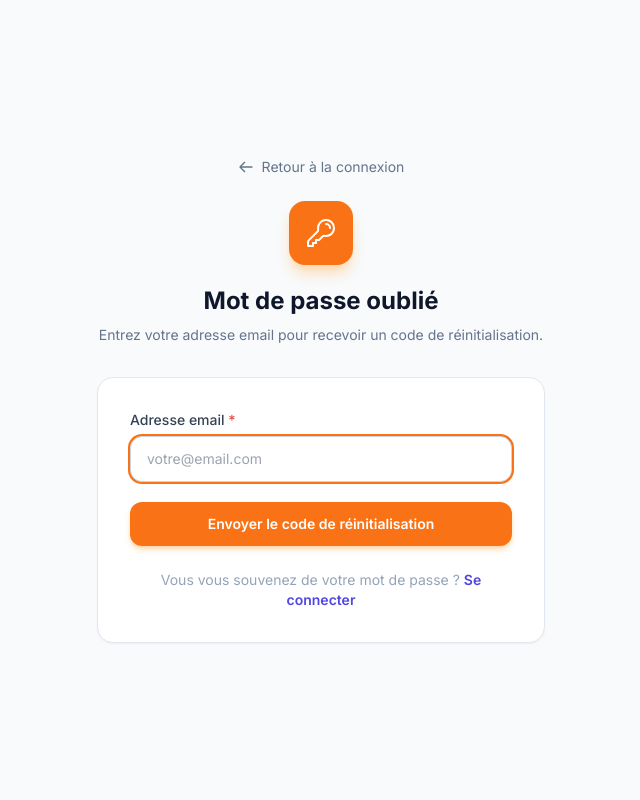
After one commit to GodsonInvest/TP_Python_Projet_7_ANATO-HOVO, a Flask app: page /mot-de-passe-oublie in a window 1280 px wide. The commit adds this page. Shown: the whole page, without its empty margins (319-959 px from the left). Run offline with Flask 3, Linux system fonts and the light colour scheme; some libraries are stand-ins or nearby versions.

Commit message:
mise à jour

```diff
--- a/gestion de salle/app.py
+++ b/gestion de salle/app.py
@@ -134,6 +134,17 @@ def _envoyer_otp(email: str, otp: str, nom: str = "") -> bool:
         return False
     try:
         notif.envoyer_otp(email, otp, nom)
+        return True
+    except Exception:
+        return False
+
+
+def _envoyer_otp_reset(email: str, otp: str, nom: str = "") -> bool:
+    notif = _get_notif()
+    if notif is None:
+        return False
+    try:
+        notif.envoyer_otp_reset(email, otp, nom)
         return True
     except Exception:
         return False
@@ -375,6 +386,150 @@ def inscription_verifier():
 def logout():
     session.clear()
     return redirect(url_for("login"))
+
+
+@app.route("/mot-de-passe-oublie", methods=["GET", "POST"])
+def mot_de_passe_oublie():
+    if "user_id" in session:
+        return redirect(url_for("dashboard"))
+
+    if request.method == "POST":
+        email = request.form.get("email", "").strip()
+        if not email:
+            flash("Veuillez saisir votre adresse email.", "error")
+            return render_template("mot_de_passe_oublie.html")
+
+        bd = get_bd()
+        utilisateur = next(
+            (u for u in bd.charger_tous_utilisateurs() if u.email == email),
+            None,
+        )
+
+        if utilisateur is None:
+            flash("Si un compte existe avec cet email, un code vous a été envoyé.", "success")
+            return render_template("mot_de_passe_oublie.html")
+
+        otp    = _generer_otp()
+        expire = (datetime.now() + timedelta(minutes=10)).isoformat()
+        session["reset_pending"] = {
+            "code":       otp,
+            "expire":     expire,
+            "tentatives": 0,
+            "user_id":    utilisateur.id,
+            "email":      utilisateur.email,
+            "nom":        utilisateur.nom,
+            "verified":   False,
+        }
+
+        envoye = _envoyer_otp_reset(email, otp, utilisateur.nom)
+        if envoye:
+            flash(f"Un code de réinitialisation a été envoyé à {email}.", "success")
+        else:
+            flash(
+                f"SMTP non configuré — code de test : {otp}  "
+                f"(Configurez SMTP dans les Paramètres).",
+                "warning",
+            )
+        return redirect(url_for("mot_de_passe_oublie_verifier"))
+
+    return render_template("mot_de_passe_oublie.html")
+
+
+@app.route("/mot-de-passe-oublie/verifier", methods=["GET", "POST"])
+def mot_de_passe_oublie_verifier():
+    if "user_id" in session:
+        return redirect(url_for("dashboard"))
+
+    donnees = session.get("reset_pending")
+    if not donnees:
+        flash("Session expirée. Recommencez la réinitialisation.", "error")
+        return redirect(url_for("mot_de_passe_oublie"))
+
+    if datetime.now() > datetime.fromisoformat(donnees["expire"]):
+        session.pop("reset_pending", None)
+        flash("Le code a expiré. Recommencez la réinitialisation.", "error")
+        return redirect(url_for("mot_de_passe_oublie"))
+
+    at = donnees["email"].find("@")
+    email_masque = donnees["email"][:2] + "***" + donnees["email"][at:]
+
+    if request.method == "POST":
+        action = request.form.get("action", "verifier")
+
+        if action == "renvoyer":
+            otp = _generer_otp()
+            donnees["code"]       = otp
+            donnees["expire"]     = (datetime.now() + timedelta(minutes=10)).isoformat()
+            donnees["tentatives"] = 0
+            donnees["verified"]   = False
+            session["reset_pending"] = donnees
+            envoye = _envoyer_otp_reset(donnees["email"], otp, donnees.get("nom", ""))
+            if envoye:
+                flash("Un nouveau code a été envoyé.", "success")
+            else:
+                flash(f"SMTP non configuré — nouveau code : {otp}", "warning")
+            return redirect(url_for("mot_de_passe_oublie_verifier"))
+
+        if action == "verifier":
+            otp_saisi = request.form.get("otp", "").strip()
+            donnees["tentatives"] = donnees.get("tentatives", 0) + 1
+            session["reset_pending"] = donnees
+
+            if donnees["tentatives"] > 5:
+                session.pop("reset_pending", None)
+                flash("Trop de tentatives. Recommencez la réinitialisation.", "error")
+                return redirect(url_for("mot_de_passe_oublie"))
+
+            if otp_saisi != donnees["code"]:
+                restants = 5 - donnees["tentatives"]
+                flash(f"Code incorrect. {restants} tentative(s) restante(s).", "error")
+                return render_template("mot_de_passe_reset.html",
+                                       email_masque=email_masque, etape="otp")
+
+            donnees["verified"] = True
+            session["reset_pending"] = donnees
+            flash("Code vérifié. Choisissez votre nouveau mot de passe.", "success")
+            return render_template("mot_de_passe_reset.html",
+                                   email_masque=email_masque, etape="password")
+
+        if action == "changer":
+            if not donnees.get("verified"):
+                flash("Vérification OTP requise.", "error")
+                return render_template("mot_de_passe_reset.html",
+                                       email_masque=email_masque, etape="otp")
+
+            mdp1 = request.form.get("mot_de_passe", "").strip()
+            mdp2 = request.form.get("mot_de_passe_confirm", "").strip()
+
+            if not mdp1 or not mdp2:
+                flash("Veuillez remplir les deux champs.", "error")
+                return render_template("mot_de_passe_reset.html",
+                                       email_masque=email_masque, etape="password")
+            if len(mdp1) < 6:
+                flash("Le mot de passe doit comporter au moins 6 caractères.", "error")
+                return render_template("mot_de_passe_reset.html",
+                                       email_masque=email_masque, etape="password")
+            if mdp1 != mdp2:
+                flash("Les mots de passe ne correspondent pas.", "error")
+                return render_template("mot_de_passe_reset.html",
+                                       email_masque=email_masque, etape="password")
+
+            bd = get_bd()
+            u  = bd.charger_utilisateur_par_id(donnees["user_id"])
+            if u is None:
+                session.pop("reset_pending", None)
+                flash("Utilisateur introuvable.", "error")
+                return redirect(url_for("login"))
+
+            u.mot_de_passe = Authentification.hacher_mot_de_passe(mdp1)
+            bd.sauvegarder_utilisateur(u)
+            session.pop("reset_pending", None)
+            flash("Mot de passe mis à jour avec succès. Connectez-vous.", "success")
+            return redirect(url_for("login"))
+
+    etape = "password" if donnees.get("verified") else "otp"
+    return render_template("mot_de_passe_reset.html",
+                           email_masque=email_masque, etape=etape)
 
 
 # ── Dashboard ─────────────────────────────────────────────────────────────────────
@@ -890,20 +1045,30 @@ def planning():
 @login_required
 @admin_required
 def utilisateurs():
-    _, utilisateurs_dict, _, _ = get_data()
+    bd, utilisateurs_dict, _, _ = get_data()
     tous = list(utilisateurs_dict.values())
+
+    ecoles     = bd.charger_toutes_ecoles()
+    unites     = bd.charger_toutes_unites()
+    ecole_map  = {e.id: e for e in ecoles}
+    unite_map  = {u.id: u for u in unites}
 
     filtre_role   = request.args.get("role", "").strip()
     filtre_search = request.args.get("q", "").strip().lower()
+    filtre_ecole  = request.args.get("ecole", "").strip()
 
     resultats = tous
     if filtre_role:
         resultats = [u for u in resultats if u.role == filtre_role]
+    if filtre_ecole and filtre_ecole.isdigit():
+        eid = int(filtre_ecole)
+        resultats = [u for u in resultats if getattr(u, "ecole_id", None) == eid]
     if filtre_search:
         resultats = [u for u in resultats
                      if filtre_search in u.nom.lower()
                      or filtre_search in u.email.lower()
-                     or filtre_search in u.login.lower()]
+                     or filtre_search in u.login.lower()
+                     or filtre_search in getattr(u, "matricule", "").lower()]
 
     compteurs = {
         "tous":        len(tous),
@@ -917,7 +1082,11 @@ def utilisateurs():
                            utilisateurs=resultats,
                            filtre_role=filtre_role,
                            filtre_search=filtre_search,
-                           compteurs=compteurs)
+                           filtre_ecole=filtre_ecole,
+                           compteurs=compteurs,
+                           ecoles=ecoles,
+                           ecole_map=ecole_map,
+                           unite_map=unite_map)
 
 
 @app.route("/utilisateurs/inscrire", methods=["GET", "POST"])
--- a/gestion de salle/templates/login.html
+++ b/gestion de salle/templates/login.html
@@ -96,6 +96,7 @@
         <div>
           <div class="flex items-center justify-between mb-1.5">
             <label for="mot_de_passe" class="block text-sm font-medium text-slate-700">Mot de passe</label>
+            <a href="{{ url_for('mot_de_passe_oublie') }}" class="text-xs text-indigo-600 hover:text-indigo-800 font-medium transition">Mot de passe oublié ?</a>
           </div>
           <input type="password" id="mot_de_passe" name="mot_de_passe" required autocomplete="current-password"
             class="w-full rounded-xl border border-slate-300 bg-slate-50 px-4 py-3 text-sm text-slate-800 placeholder-slate-400 focus:outline-none focus:ring-2 focus:ring-indigo-500 focus:border-transparent focus:bg-white transition-all"
--- /dev/null
+++ b/gestion de salle/templates/mot_de_passe_oublie.html
@@ -0,0 +1,77 @@
+<!DOCTYPE html>
+<html lang="fr" class="h-full">
+<head>
+  <meta charset="UTF-8"/>
+  <meta name="viewport" content="width=device-width,initial-scale=1.0"/>
+  <title>Mot de passe oublié — UniRéserv</title>
+  <link rel="preconnect" href="https://fonts.googleapis.com"/>
+  <link href="https://fonts.googleapis.com/css2?family=Inter:wght@300;400;500;600;700&display=swap" rel="stylesheet"/>
+  <script src="https://cdn.tailwindcss.com"></script>
+  <style>body{font-family:'Inter',sans-serif;}</style>
+</head>
+<body class="h-full bg-slate-50 flex items-center justify-center px-4">
+
+  <div class="w-full max-w-md">
+
+    <!-- En-tête -->
+    <div class="text-center mb-8">
+      <a href="{{ url_for('login') }}"
+         class="inline-flex items-center gap-2 text-slate-500 hover:text-slate-700 text-sm mb-6 transition">
+        <svg class="w-4 h-4" fill="none" stroke="currentColor" stroke-width="2" viewBox="0 0 24 24">
+          <path stroke-linecap="round" stroke-linejoin="round" d="M10 19l-7-7m0 0l7-7m-7 7h18"/>
+        </svg>
+        Retour à la connexion
+      </a>
+
+      <div class="w-16 h-16 rounded-2xl bg-orange-500 flex items-center justify-center mx-auto mb-5 shadow-lg shadow-orange-200">
+        <svg class="w-8 h-8 text-white" fill="none" stroke="currentColor" stroke-width="1.5" viewBox="0 0 24 24">
+          <path stroke-linecap="round" stroke-linejoin="round"
+            d="M15.75 5.25a3 3 0 013 3m3 0a6 6 0 01-7.029 5.912c-.563-.097-1.159.026-1.563.43L10.5 17.25H8.25v2.25H6v2.25H2.25v-2.818c0-.597.237-1.17.659-1.591l6.499-6.499c.404-.404.527-1 .43-1.563A6 6 0 1121.75 8.25z"/>
+        </svg>
+      </div>
+
+      <h1 class="text-2xl font-bold text-slate-900 mb-2">Mot de passe oublié</h1>
+      <p class="text-slate-500 text-sm">Entrez votre adresse email pour recevoir un code de réinitialisation.</p>
+    </div>
+
+    <!-- Card -->
+    <div class="bg-white rounded-2xl border border-slate-200 shadow-sm px-8 py-8">
+
+      {% with messages = get_flashed_messages(with_categories=true) %}
+        {% for category, message in messages %}
+          <div class="mb-5 flex items-start gap-2 rounded-xl px-4 py-3 text-sm border
+            {% if category=='success' %}bg-emerald-50 border-emerald-200 text-emerald-800
+            {% elif category=='warning' %}bg-amber-50 border-amber-200 text-amber-800
+            {% else %}bg-red-50 border-red-200 text-red-700{% endif %}">
+            {{ message }}
+          </div>
+        {% endfor %}
+      {% endwith %}
+
+      <form method="POST" class="space-y-5">
+        <div>
+          <label class="block text-sm font-medium text-slate-700 mb-1.5">
+            Adresse email <span class="text-red-500">*</span>
+          </label>
+          <input type="email" name="email" required autofocus
+            placeholder="votre@email.com"
+            class="w-full rounded-xl border border-slate-300 bg-slate-50 px-4 py-3 text-sm
+                   focus:outline-none focus:ring-2 focus:ring-orange-500 focus:bg-white transition-all"/>
+        </div>
+        <button type="submit"
+          class="w-full bg-orange-500 hover:bg-orange-600 active:scale-95 text-white font-semibold
+                 rounded-xl py-3 text-sm transition-all shadow-md shadow-orange-200">
+          Envoyer le code de réinitialisation
+        </button>
+      </form>
+
+      <p class="text-center text-sm text-slate-400 mt-6">
+        Vous vous souvenez de votre mot de passe ?
+        <a href="{{ url_for('login') }}" class="text-indigo-600 font-semibold hover:text-indigo-800 transition">Se connecter</a>
+      </p>
+    </div>
+
+  </div>
+
+</body>
+</html>
```
Also changed, not shown: gestion de salle/services/notification_email.py (+40 -0 lines), gestion de salle/templates/mot_de_passe_reset.html (added, +140 -0 lines), gestion de salle/templates/utilisateurs.html (+71 -11 lines), README.md.
